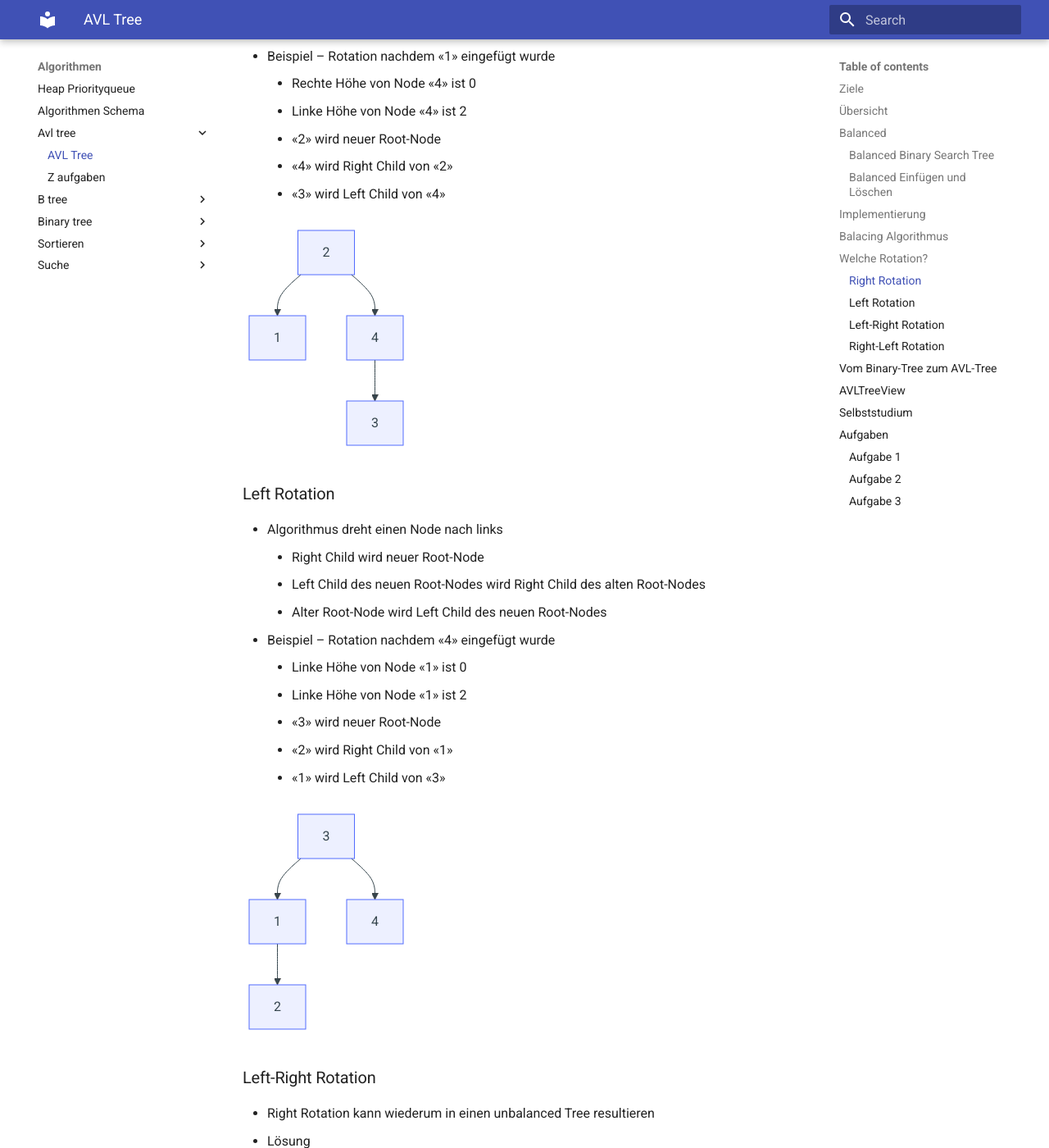
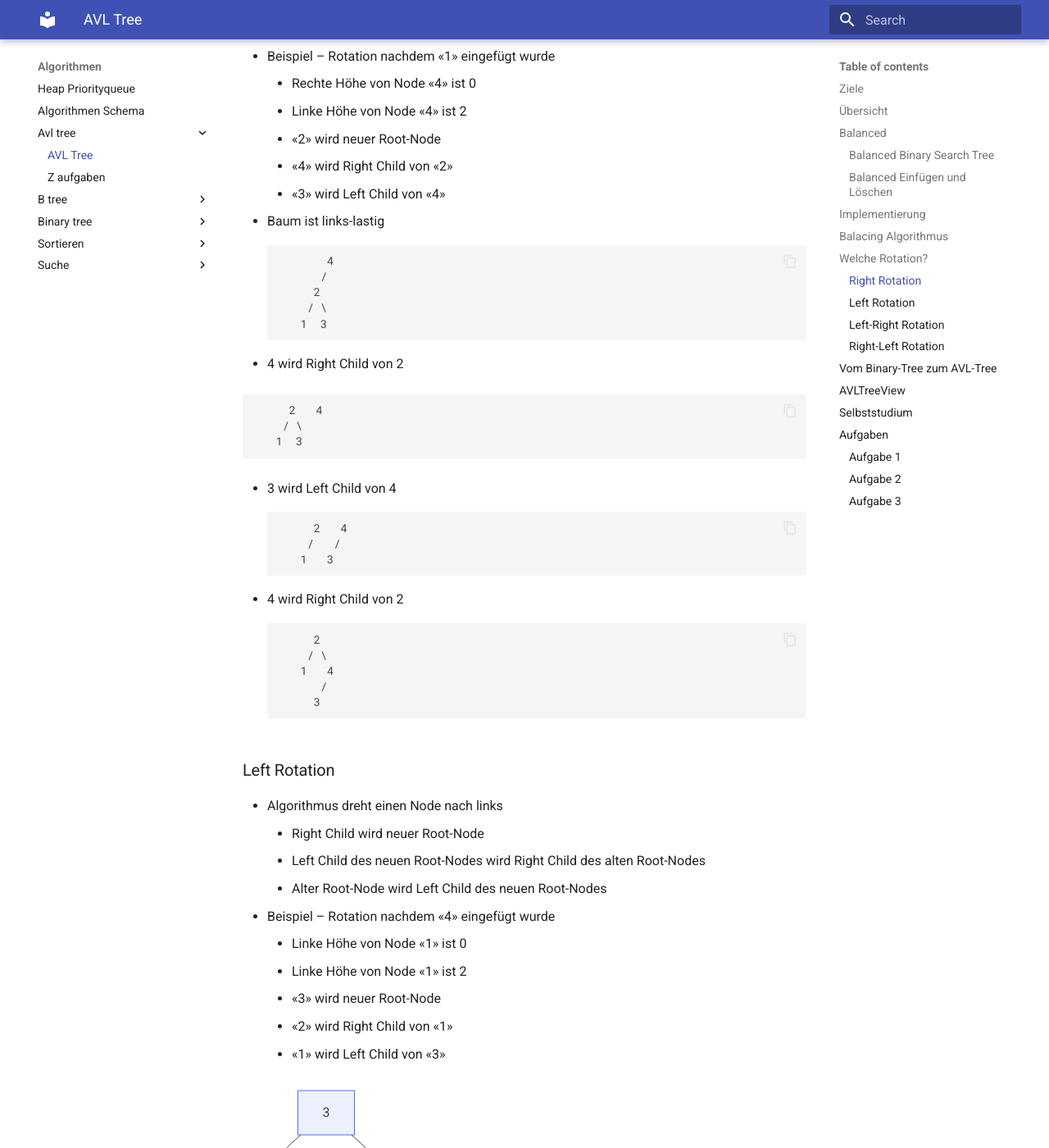
Before and after one commit to tsolenthaler/zbwAlgDs, an MkDocs documentation site: the page built from docs/algorithmen/avl-tree/avl-tree.md, in a window 1280 px wide and 1400 px high, scrolled down 3308 px. Shown: the whole window at 82% size. Built offline with MkDocs 1.6.1 and Material for MkDocs 9.7.7, drawn with Linux system fonts in a browser that asks for light colours.

Commit message:
Enhance AVL and B-Tree documentation with additional exercises and visualizations

````diff
--- a/docs/algorithmen/avl-tree/avl-tree.md
+++ b/docs/algorithmen/avl-tree/avl-tree.md
@@ -107,11 +107,38 @@ internal void Balance() {
     * «4» wird Right Child von «2»
     * «3» wird Left Child von «4»
 
-``` mermaid
-flowchart TD
-    2 --> 1
-    2 --> 4
-    4 --> 3
+
+* Baum ist links-lastig
+```
+       4
+      /
+     2
+    / \
+   1  3
+```
+
+* 4 wird Right Child von 2
+
+```
+     2   4
+    / \
+   1  3
+```
+
+* 3 wird Left Child von 4
+```
+     2   4
+    /   /
+   1   3
+```
+
+* 4 wird Right Child von 2
+```
+     2
+    / \
+   1   4
+      /
+     3
 ```
 
 ### Left Rotation
````
Also changed, not shown: docs/algorithmen/b-tree/z_aufgaben.md (+21 -0 lines).
